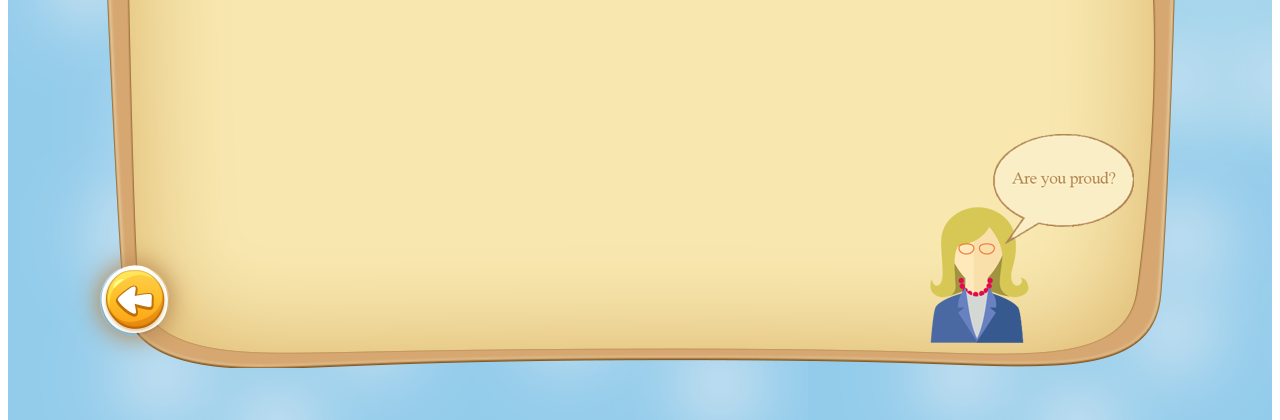
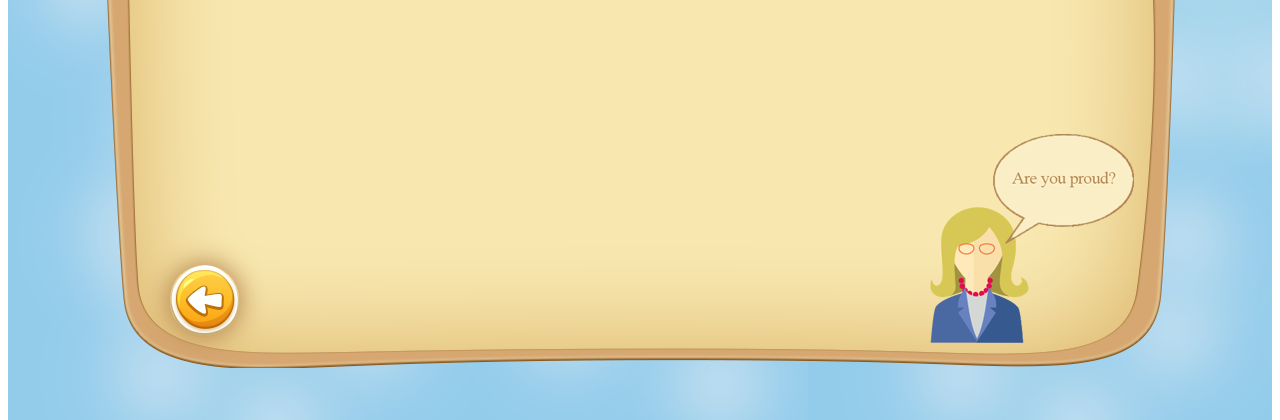
Before and after one commit to PVJ-Who-Proj/PVJ-Who-Proj, a PHP site: page /ranking.php in a window 1280 px wide. Shown: the part 535-955 px from the top of the page. Run offline with PHP 8.4, Linux system fonts and the light colour scheme; data that the repository does not hold is empty.

Commit message:
voili voilou

```diff
--- a/GuessWho.css
+++ b/GuessWho.css
@@ -286,6 +286,9 @@ input:focus::-webkit-input-placeholder{
 .tableau{
 	height: 670px;
 }
+#back_rank{
+	margin-left: 70px;
+}
 
 
 /**Menu game**/
```
Also changed, not shown: ranking.php (+0 -20 lines).
